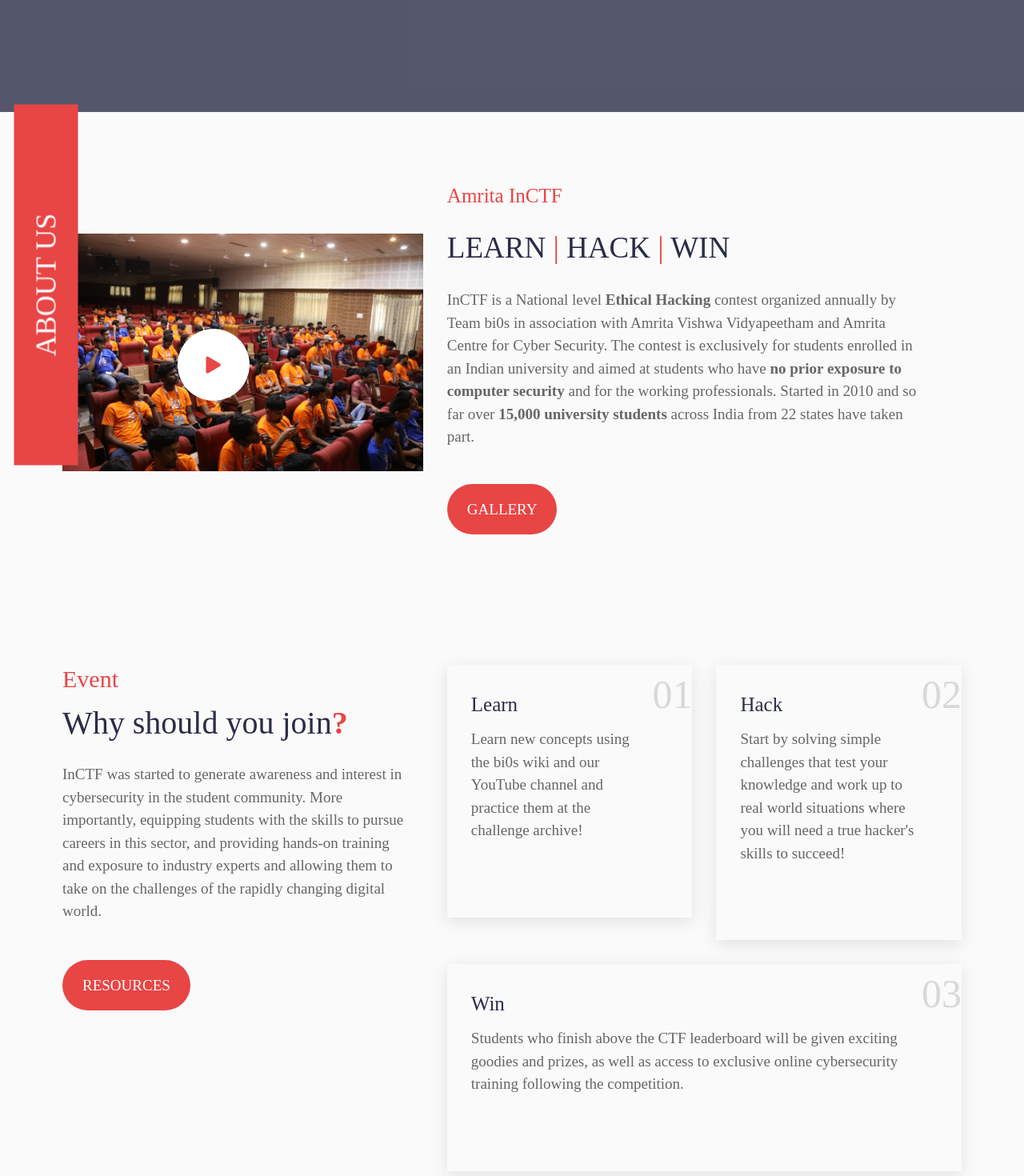
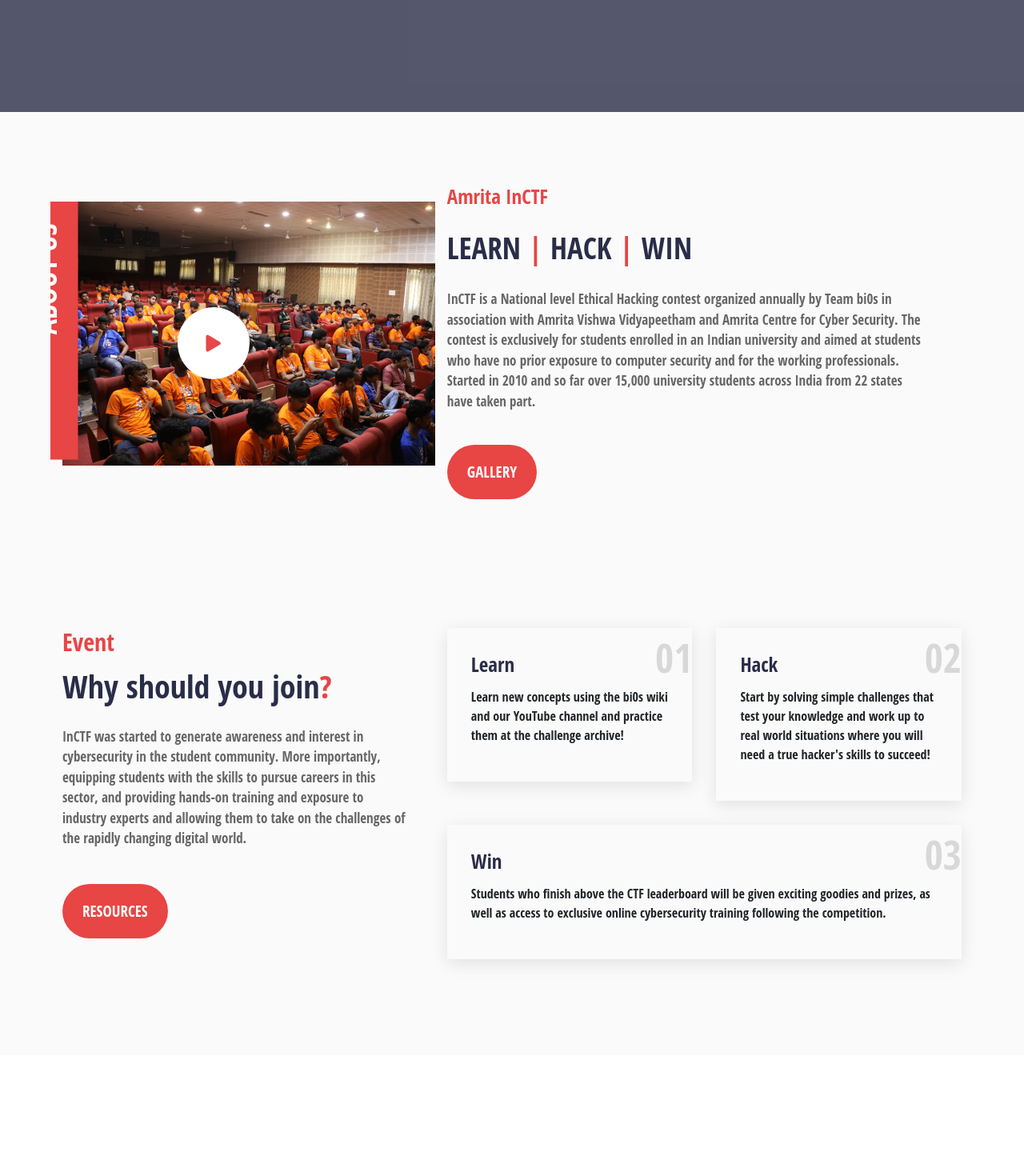
Before and after one commit to Shogil/InCTF-webapp, a React (Create React App) app: page / in a window 1280 px wide. Shown: the part 660-2130 px from the top of the page at 80% size. After the commit the page ends 1979 px from the top, so only its background shows below. Built offline with nearby package versions, Linux system fonts and the light colour scheme.

Commit message:
update the event page

```diff
--- a/src/Components/About/About.js
+++ b/src/Components/About/About.js
@@ -11,7 +11,7 @@
 `;
 const CoverWrap = styled.div`
 
-        img {
+        .about-img {
             overflow: hidden;
             border: 0;
             vertical-align: middle;
@@ -19,15 +19,13 @@
             position: relative;
 
         }
-        h3 {
+        .about-txt h3 {
             font-size: 25px;
-            font-family: bl;
             color: #e84545;
         }
 
-        h4 {
+        .about-txt h4 {
             font-size: 37px;
-            font-family: bb;
             color: #2a2d48;
             padding-top: 17px;
             padding-bottom: 19px;
@@ -39,9 +37,8 @@
         }
 
         p {
-            font-size: 19px;
+            font-size: 17px;
             color: #666;
-            font-family: br;
             padding-bottom: 46px;
             padding-right: 40px;
         }
@@ -57,7 +54,6 @@
             line-height: 80px;
             background: #e84545;
             text-align: center;
-            font-family: bb;
             font-size: 36px;
             color: white;
         }
@@ -148,7 +144,6 @@
             background: #e84545;
             border-radius: 50px;
             font-size: 19px;
-            font-family: bb;
             color: white;
             text-transform: uppercase;
             -webkit-transition: all linear .3s;
@@ -167,7 +162,6 @@
 
         h5 {
             font-size: 27px;
-            font-family: pr;
             color: #666;
         }
 
--- a/src/Components/Banner/Banner.js
+++ b/src/Components/Banner/Banner.js
@@ -16,7 +16,7 @@
 
 const CoverWrap = styled.div`
     @media (max-width: 575px){
-        margin-top: 80px;
+        margin-top: 70px;
         padding-top: 10px;
 
     }
--- a/src/Components/Event/Event.js
+++ b/src/Components/Event/Event.js
@@ -8,15 +8,13 @@
 
 `;
 const CoverWrap = styled.div`
-        h4 {
+        .event-header h4 {
             font-size: 30px;
-            font-family: bl;
             color: #e84545;
         }
 
-        h3 {
+        .event-header h3 {
             font-size: 40px;
-            font-family: bb;
             color: #2a2d48;
             padding-bottom: 18px;
             padding-top: 5px;
@@ -26,10 +24,9 @@
             color: #e84545;
         }
 
-        p {
-            font-size: 19px;
+        .event-header p {
+            font-size: 17px;
             color: #666;
-            font-family: br;
             padding-bottom: 48px;
             padding-right: 22px;
         }
@@ -39,7 +36,6 @@
             background: #e84545;
             border-radius: 50px;
             font-size: 19px;
-            font-family: bb;
             color: white;
             text-transform: uppercase;
             -webkit-transition: all linear .3s;
@@ -51,7 +47,6 @@
             -webkit-box-shadow: 0px 4px 19px 0px #e84545;
             box-shadow: 0px 4px 19px 0px #e84545;
         }
-
         .about-item {
             padding: 30px;
             -webkit-box-shadow: 0 5px 20px rgba(0, 0, 0, .1);
@@ -60,64 +55,22 @@
             position: relative;
 
         }
-        .about-item2 {
-            padding: 0.75rem 1rem;
-            -webkit-box-shadow: 0 5px 20px rgba(0, 0, 0, .1);
-            box-shadow: 0 5px 20px rgba(0, 0, 0, .1);
-            position: relative;
-            border: 1px;
-            max-width: 100%;
-            align-items: center;
-            justify-content:baseline;
-        }
-
         .about-item h3 {
             font-size: 25px;
-            font-family: bb;
             color: #2a2d48;
             padding-bottom: 6px;
         }
-        .about-item2 h3 {
-            font-size: 17px;
-            font-family: bb;
-            color: #2a2d48;
-            padding-bottom: 0px;
-        }
-
-        .about-item p {
-            font-size: 19px;
-            color: #666;
-            font-family: br;
-        }
-        .about-item2 p {
-            font-size: 19px;
-            color: #fff;
-            font-family: br;
-        }
-
-
         .about-item span {
             position: absolute;
             top: 0;
             right: 0px;
             font-size: 50px;
             color: #d8d8d8;
-            font-family: bb;
             -webkit-transition: all linear .3s;
             -o-transition: all linear .3s;
             transition: all linear .3s;
         }
-        .about-item2 span {
-            position: absolute;
-            top: 0;
-            right: 0px;
-            font-size: 50px;
-            color: #ffffff;
-            font-family: bb;
-            -webkit-transition: all linear .3s;
-            -o-transition: all linear .3s;
-            transition: all linear .3s;
-        }
+
         .about-item:hover span {
             color: #fc7d7d;
         }
--- a/src/index.css
+++ b/src/index.css
@@ -7,7 +7,5 @@
   -moz-osx-font-smoothing: grayscale;
 }
 
-code {
-  font-family: source-code-pro, Menlo, Monaco, Consolas, 'Courier New',
-    monospace;
-}
+
+@import url('https://fonts.googleapis.com/css2?family=Source+Code+Pro:wght@700&display=swap')
```
